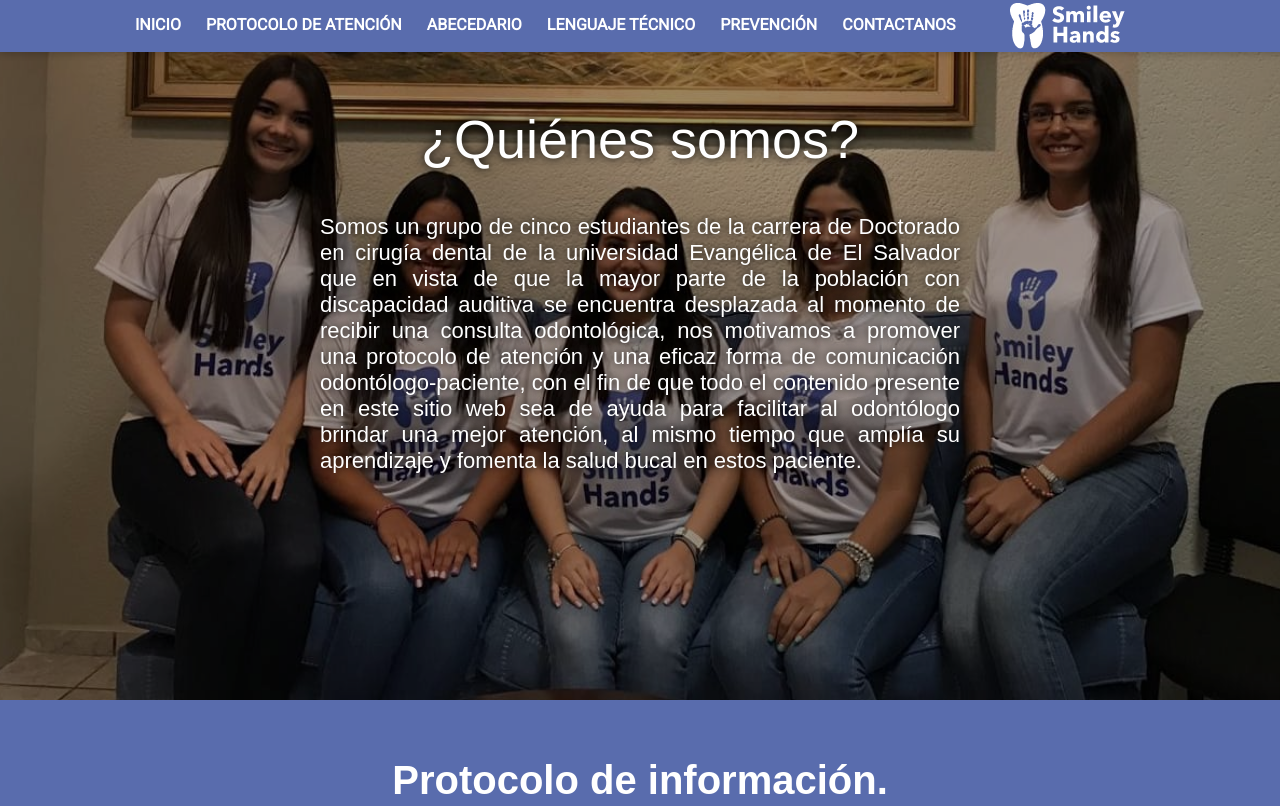
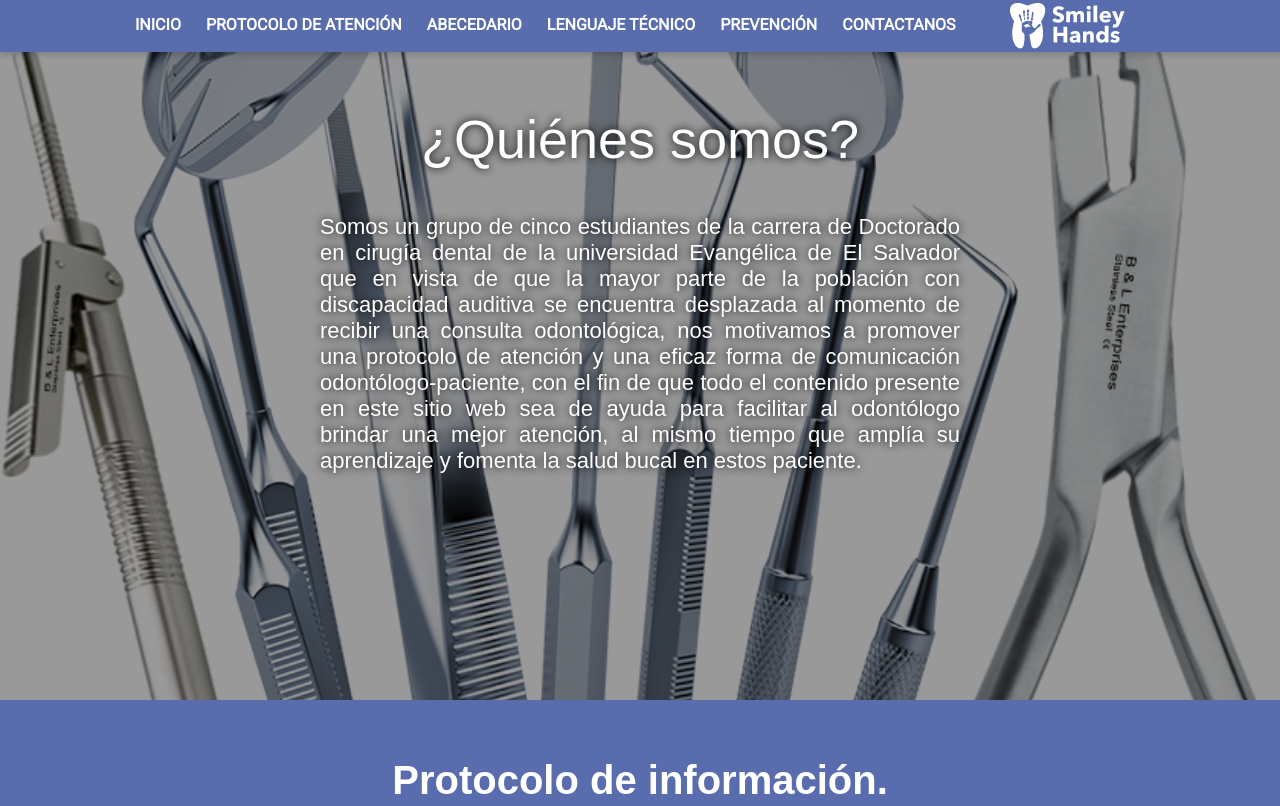
Before and after one commit to tupic98/smiley-hands, a plain HTML site: page index.html in a window 1280 px wide. Shown: the top 806 px of the page. Drawn offline with Linux system fonts and the light colour scheme.

Commit message:
Trying to minified restant images

```diff
--- a/css/style.css
+++ b/css/style.css
@@ -356,7 +356,7 @@ nav img{
 }
 
 .portion {
-  background-image:  url(../assets/fondo.jpg);
+  background-image:  url(../assets/protocolbg.png);
   background-position: center center;
   background-attachment: fixed;
   background-size: cover;
```
